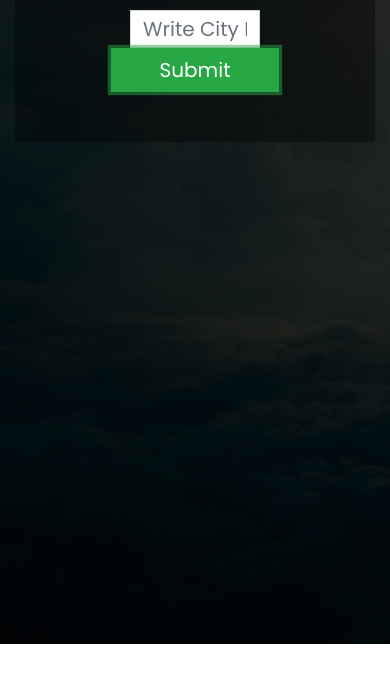
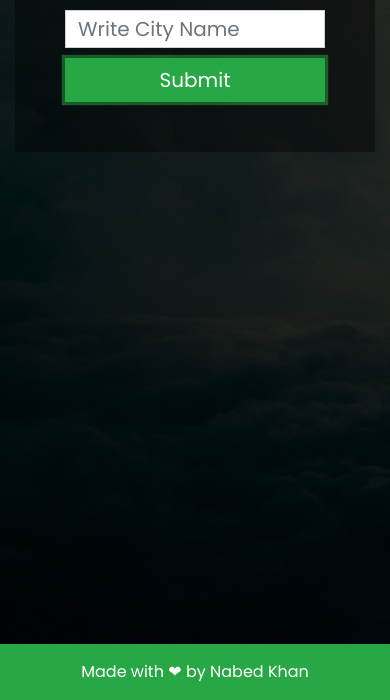
Before and after one commit to nabedkhan/js-weather-application, a plain HTML site: page index.html in a window 390 px wide. Both pictures are taken after typing "Sample" into the empty fields and a click on the button "Submit". Shown: the part 200-900 px from the top of the page. Before the commit the page ends 844 px from the top, so only its background shows below. Drawn offline with nearby package versions, Linux system fonts and the light colour scheme; no server answers.

Commit message:
some css editing

```diff
--- a/css/style.css
+++ b/css/style.css
@@ -72,3 +72,20 @@ a {
     padding: 0px 5px;
     margin-left: 10px;
 }
+
+@media (max-width: 775px) {
+    .area input {
+        width: 100% !important;
+        margin-bottom: 10px;
+    }
+    .area button {
+        width: 100%;
+        font-size: 20px;
+    }
+}
+
+@media (min-width: 776px) and (max-width: 991.98px) {
+    .area input {
+        width: 70% !important;
+    }
+}
--- a/index.html
+++ b/index.html
@@ -56,6 +56,18 @@
     </div>
   </section>
 
+
+  <footer class="bg-success py-3">
+    <div class="container">
+      <div class="row">
+        <div class="col-md-12">
+          <p class="text-center mb-0 text-white">Made with ❤ by <a href="http://nabedkhan.com/" class="text-white">Nabed
+              Khan</a></p>
+        </div>
+      </div>
+    </div>
+  </footer>
+
   <!-- ------------------------------------------------------------------------------------------------------------->
   <!-- END MAIN CONTENT -->
   <!-- JQuery JS -->
--- a/js/app.js
+++ b/js/app.js
@@ -10,9 +10,14 @@ form.addEventListener('submit', (event) => {
         alertMsg();
     }
 
-    const allColumns = document.querySelectorAll('.result-content');
+    const allColumns = document.querySelectorAll('.result-content .city');
     console.log(allColumns);
-    allColumns.forEach(element => console.log(element))
+    allColumns.forEach(element => {
+        console.log(element.innerText);
+        if (element.innerText === inputCity.value) {
+            console.log(element.innerText);
+        }
+    })
 
     // API implementation
     const apiKey = '0f64feae080d47fe23304df7325e3bf6';
@@ -21,14 +26,13 @@ form.addEventListener('submit', (event) => {
     fetch(url)
         .then(response => response.json())
         .then(data => {
-            console.log(data);
             // data destructuring
             const { name, weather, main, sys: { country } } = data;
             // create div tag
             const div = document.createElement('div');
             div.classList.add('col-lg-4', 'col-md-6');
             const htmlMarkup = `<div class="result-content text-center shadow">
-              <h2 class="text-success mb-3 ">${name}<sup class="country-name">${country}</sup></h2>
+              <h2 class="city text-success mb-3">${name}<sup class="country-name">${country}</sup></h2>
               <h1 class="text-white mb-3 font-weight-bold">${Math.floor(main.temp)} <sup class="deg-cal">°C</sup></h1>
               <figure>
                 <img class="city-icon" src="https://openweathermap.org/img/wn/${
```
